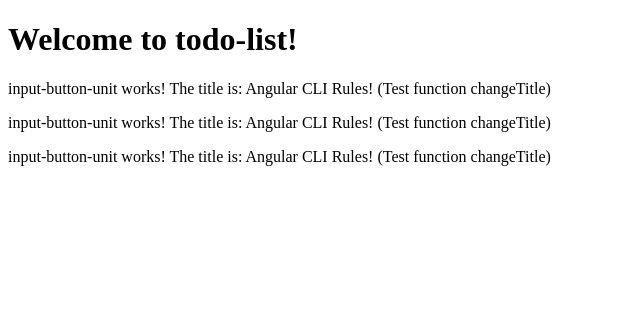
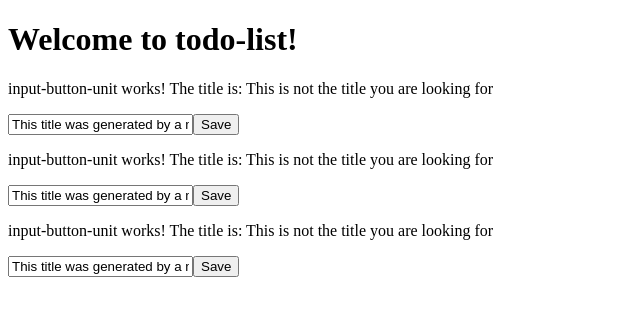
Before and after one commit to tuta98it/todo-list, an Angular app: page / in a window 1280 px wide. Shown: the top 316 px of the page, without its empty margins (0-640 px from the left). Built offline with nearby package versions, Linux system fonts and the light colour scheme.

Commit message:
Property binding

```diff
--- a/src/app/input-button-unit/input-button-unit.component.ts
+++ b/src/app/input-button-unit/input-button-unit.component.ts
@@ -2,7 +2,13 @@
 
 @Component({
   selector: 'app-input-button-unit',
-  template: ` <p>input-button-unit works! The title is: {{ title }}</p> `,
+  template: ` <p>input-button-unit works! The title is: {{ title }}</p>
+    <input type="text" [value]="generateTitle()" id="my-input" />
+
+
+
+
+    <button>Save</button>`,
   styleUrls: ['./input-button-unit.component.scss'],
 })
 export class InputButtonUnitComponent implements OnInit {
@@ -17,7 +23,9 @@
   }
 
   ngOnInit(): void {
-    this.changeTitle('Angular CLI Rules! (Test function changeTitle)');
+    setTimeout(() => {
+      this.title = 'This is not the title you are looking for';
+    }, 3000);
   }
 
   changeTitle(newTitle: string) {
@@ -25,7 +33,9 @@
     this.title = newTitle;
   }
 
-
+  generateTitle(): string {
+    return 'This title was generated by a method.';
+  }
 }
 
 function multiply(x: number, y: number) {
```
